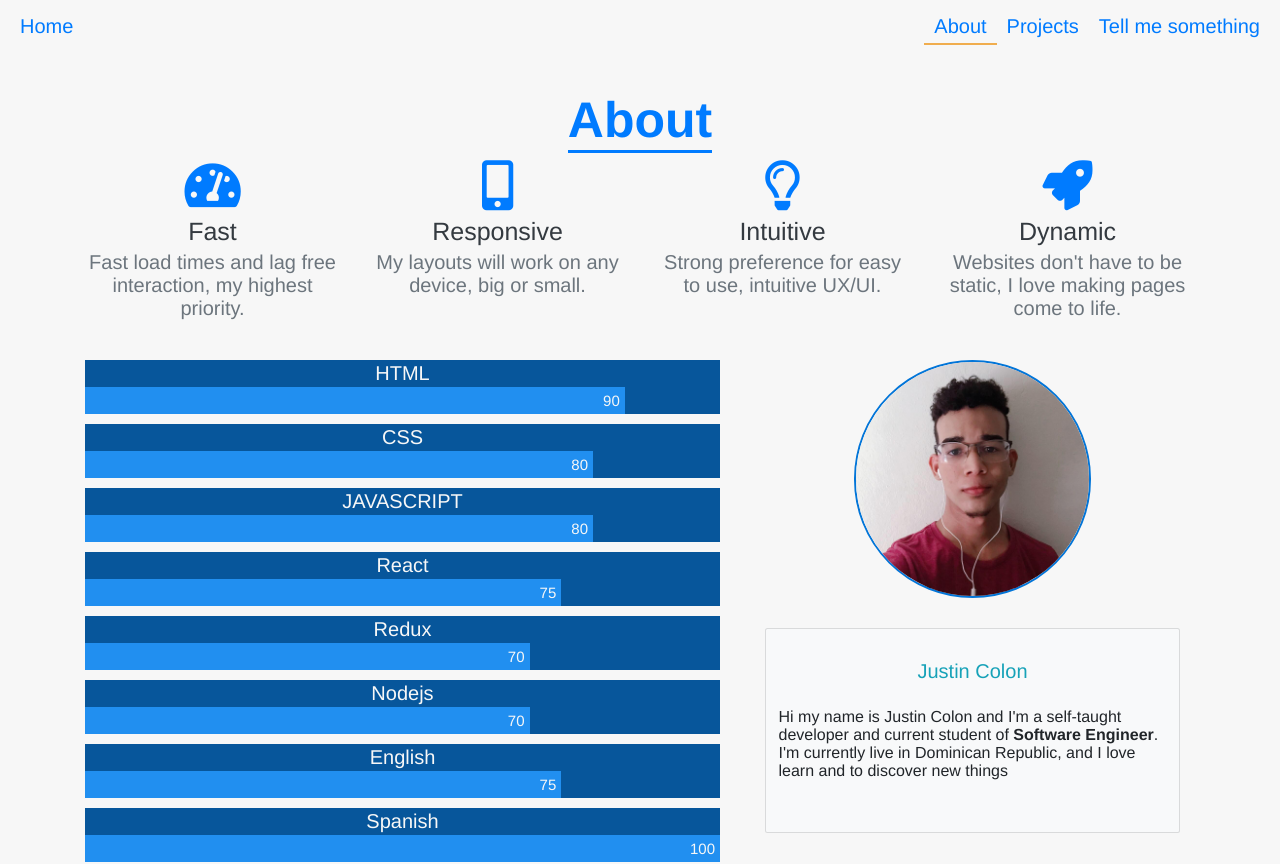
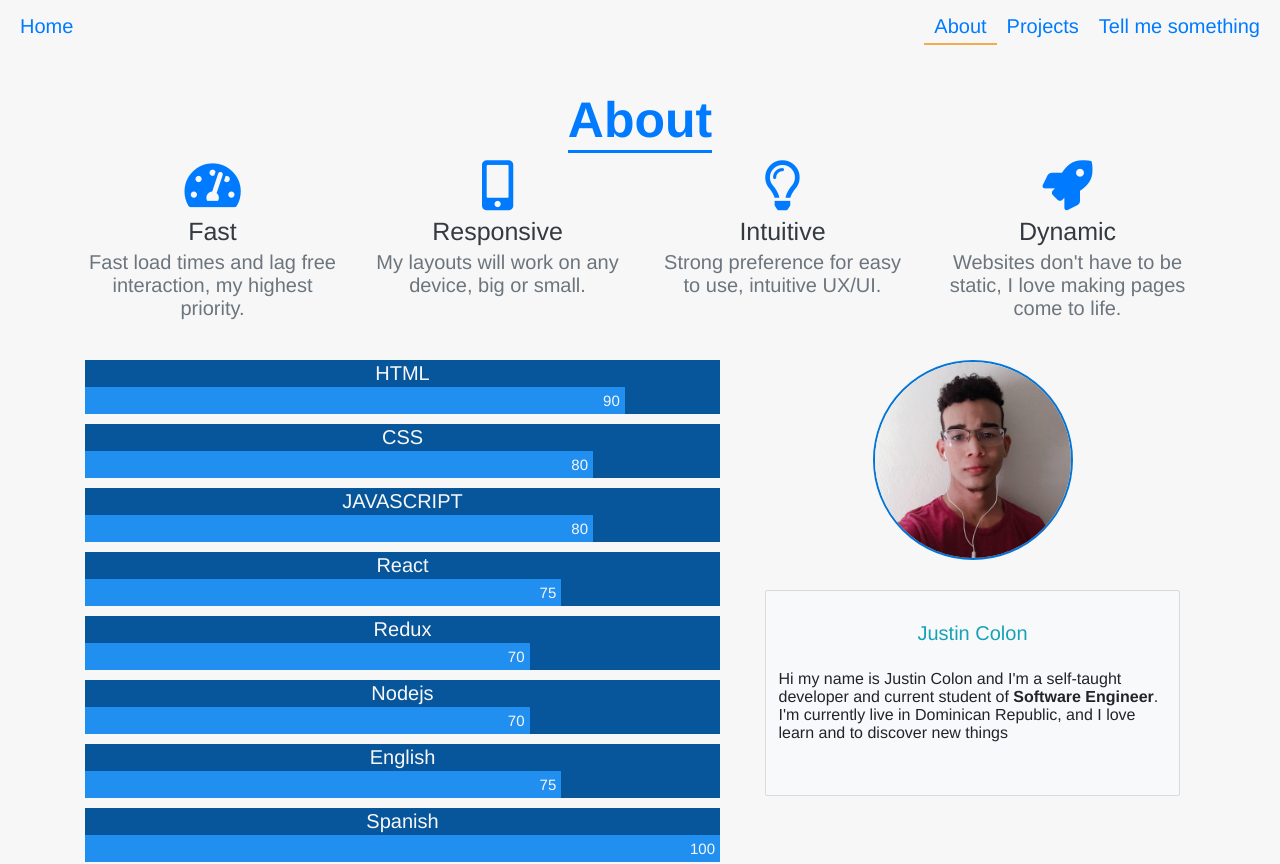
Before and after one commit to justinoctavius/portfolio, a React (Create React App) app: page /about in a window 1280 px wide. Shown: the top 864 px of the page. Built offline with nearby package versions, Linux system fonts and the light colour scheme.

Commit message:
fixed image

```diff
--- a/src/components/self/self.css
+++ b/src/components/self/self.css
@@ -1,6 +1,6 @@
 .image{
     max-width: 50%;
-    max-height: 50%;
+    max-height: 20rem;
     border-radius: 50%;
     border: #0275d8 .2rem solid;
 }
```
